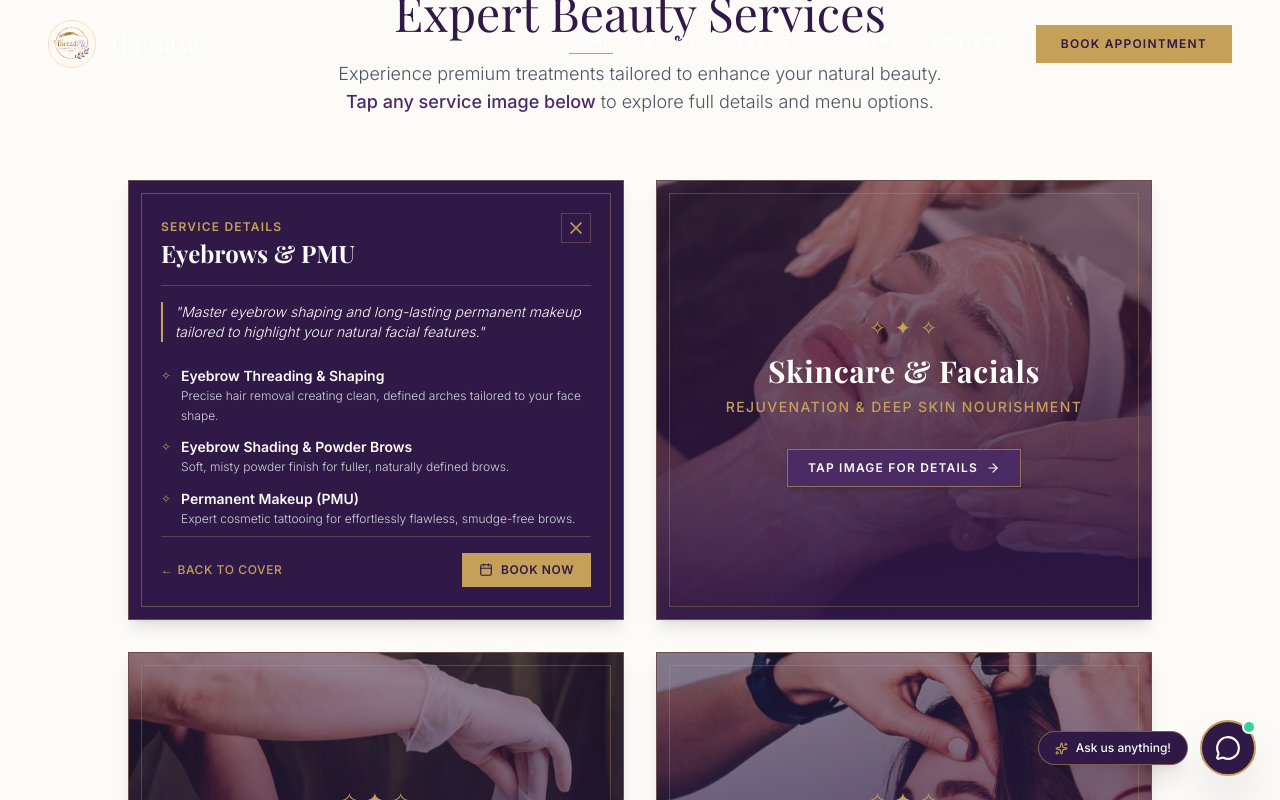
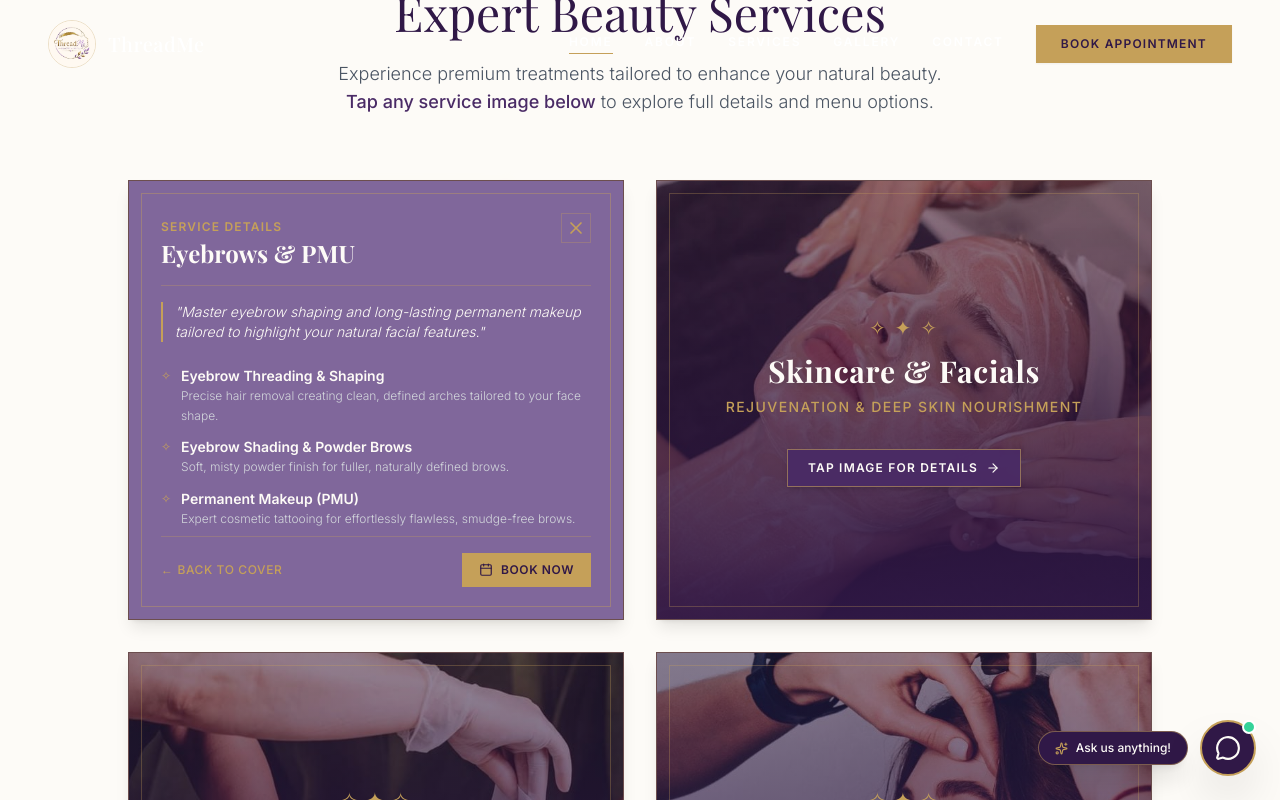
Before and after one commit to H3LLFATE/threadmebeautystudio, a React (Vite) app in the folder Threat_Me_Selon/website/: page / in a window 1280 px wide. Both pictures are taken after a click on the button 376 px from the left and 2429 px from the top of the page. Shown: the part 2029-2829 px from the top of the page. Built offline with nearby package versions, Linux system fonts and the light colour scheme; a web font is replaced by a local one.

Commit message:
changing the card coler to less heavy

```diff
--- a/Threat_Me_Selon/website/src/components/Services.jsx
+++ b/Threat_Me_Selon/website/src/components/Services.jsx
@@ -96,7 +96,7 @@ const Services = ({ isPreview = false }) => {
 
                 {/* --- DETAILS OVERLAY VIEW (Revealed on Tap) --- */}
                 <div
-                  className={`absolute inset-0 w-full h-full bg-purple-dark text-cream p-6 sm:p-8 flex flex-col justify-between z-20 rounded-none transition-all duration-500 transform ${
+                  className={`absolute inset-0 w-full h-full bg-[#80679b] text-cream p-6 sm:p-8 flex flex-col justify-between z-20 rounded-none transition-all duration-500 transform ${
                     isFlipped ? 'opacity-100 translate-y-0' : 'opacity-0 translate-y-8 pointer-events-none'
                   }`}
                 >
```
